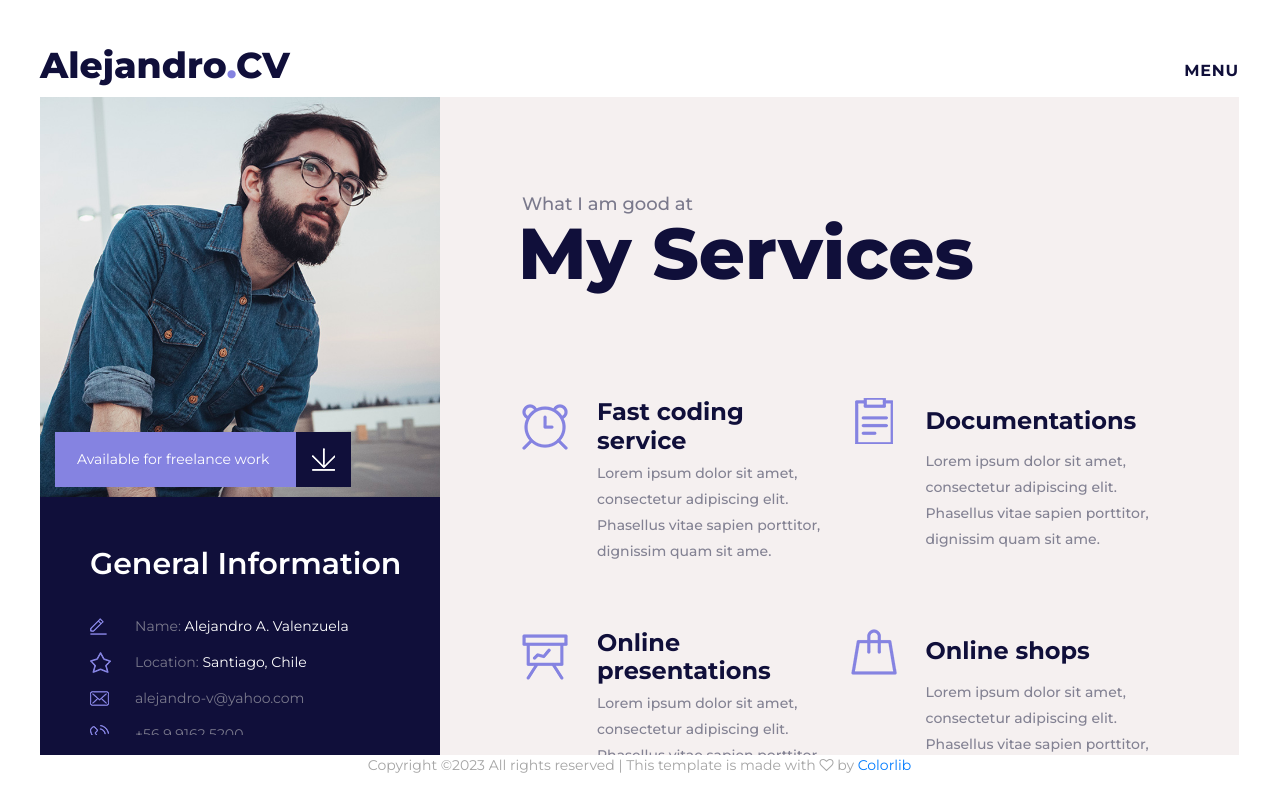
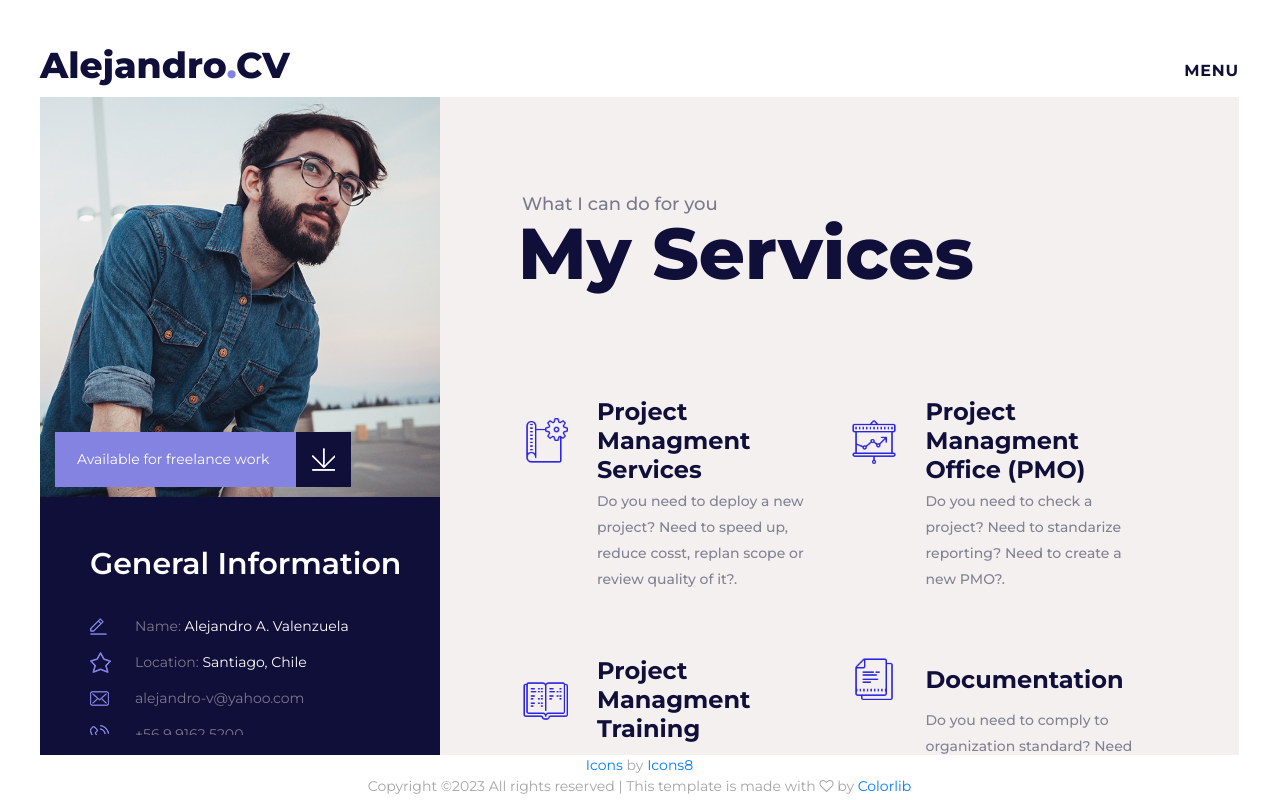
Before and after one commit to aavalenzuela/AlejandroAValenzuela.CV, a plain HTML site: page services.html in a window 1280 px wide. Drawn offline with Linux system fonts and the light colour scheme; some packages are replaced by stand-ins of ours; a script that the page names is missing.

Commit message:
Updaye services and icons

```diff
--- a/services.html
+++ b/services.html
@@ -132,7 +132,7 @@
 
 			<div class="main_content">
 				<div class="main_title_container d-flex flex-column align-items-start justify-content-end">
-					<div class="main_subtitle">What I am good at</div>
+					<div class="main_subtitle">What I can do for you</div>
 					<div class="main_title">My Services</div>
 				</div>
 				<div class="main_content_scroll mCustomScrollbar" data-mcs-theme="minimal-dark">
@@ -145,80 +145,86 @@
 							<!-- Service -->
 							<div class="service">
 								<div class="service_title_container d-flex flex-row align-items-center justify-content-start">
-									<div><div class="service_icon"><img src="images/icon_10.png" alt=""></div></div>
-									<div class="service_title">Fast coding service</div>
+									<div><div class="service_icon"><img src="images/icons8-project-setup-64.png" alt=""></div></div>
+
+									<div class="service_title">Project Managment Services</div>
 								</div>
 								<div class="service_text">
-									<p>Lorem ipsum dolor sit amet, consectetur adipiscing elit. Phasellus vitae sapien porttitor, dignissim quam sit ame.</p>
+									<p>Do you need to deploy a new project? Need to speed up, reduce cosst, replan scope or review quality of it?.</p>
 								</div>
 							</div>
 
 							<!-- Service -->
 							<div class="service">
 								<div class="service_title_container d-flex flex-row align-items-center justify-content-start">
-									<div><div class="service_icon"><img src="images/icon_11.png" alt=""></div></div>
-									<div class="service_title">Documentations</div>
+									<div><div class="service_icon"><img src="images/icons8-statistics-64.png" alt=""></div></div>
+									<div class="service_title">Project Managment Office (PMO)</div>
 								</div>
 								<div class="service_text">
-									<p>Lorem ipsum dolor sit amet, consectetur adipiscing elit. Phasellus vitae sapien porttitor, dignissim quam sit ame.</p>
+									<p>Do you need to check a project? Need to standarize reporting? Need to create a new PMO?.</p>
 								</div>
 							</div>
+
+
 
 							<!-- Service -->
 							<div class="service">
 								<div class="service_title_container d-flex flex-row align-items-center justify-content-start">
-									<div><div class="service_icon"><img src="images/icon_12.png" alt=""></div></div>
-									<div class="service_title">Online presentations</div>
+									<div><div class="service_icon"><img src="images/icons8-study-64.png" alt=""></div></div>
+									<div class="service_title">Project Managment Training</div>
 								</div>
 								<div class="service_text">
-									<p>Lorem ipsum dolor sit amet, consectetur adipiscing elit. Phasellus vitae sapien porttitor, dignissim quam sit ame.</p>
+									<p>Do you need to comply PMI class requirement? Need to advance in your role or carreer?.</p>
 								</div>
 							</div>
+
 
 							<!-- Service -->
 							<div class="service">
 								<div class="service_title_container d-flex flex-row align-items-center justify-content-start">
-									<div><div class="service_icon"><img src="images/icon_13.png" alt=""></div></div>
-									<div class="service_title">Online shops</div>
+									<div><div class="service_icon"><img src="images/icons8-documents-64.png" alt=""></div></div>
+									<div class="service_title">Documentation</div>
 								</div>
 								<div class="service_text">
-									<p>Lorem ipsum dolor sit amet, consectetur adipiscing elit. Phasellus vitae sapien porttitor, dignissim quam sit ame.</p>
+									<p>Do you need to comply to organization standard? Need to create a new ones?.</p>
 								</div>
 							</div>
 
-							<!-- Service -->
+
 							<div class="service">
 								<div class="service_title_container d-flex flex-row align-items-center justify-content-start">
-									<div><div class="service_icon"><img src="images/icon_14.png" alt=""></div></div>
-									<div class="service_title">Video footages</div>
+									<div><div class="service_icon"><img src="images/icons8-job-64.png" alt=""></div></div>
+									<div class="service_title">Technical Advisor</div>
 								</div>
 								<div class="service_text">
-									<p>Lorem ipsum dolor sit amet, consectetur adipiscing elit. Phasellus vitae sapien porttitor, dignissim quam sit ame.</p>
+									<p>Do you need implement projects related with specific software, suit or technology?</p>
+									<ul>
+									  <li>Fleet Managment System: Modukar Mining Dispatch</li>
+									  <li>Osisoft PI System</li>
+									  <li>Machine Learning</li>
+									  <li>C language</li>
+									  <li>Azure</li>
+									  <li>...and more</li>
+									</ul>
 								</div>
 							</div>
 
-							<!-- Service -->
-							<div class="service">
-								<div class="service_title_container d-flex flex-row align-items-center justify-content-start">
-									<div><div class="service_icon"><img src="images/icon_15.png" alt=""></div></div>
-									<div class="service_title">Stock photos</div>
-								</div>
-								<div class="service_text">
-									<p>Lorem ipsum dolor sit amet, consectetur adipiscing elit. Phasellus vitae sapien porttitor, dignissim quam sit ame.</p>
-								</div>
-							</div>
+
 
 						</div>
 
-						<!-- Quote Button -->
+						<!-- Quote Button --
 						<div class="services_button"><a href="#">Ask for a Quote</a></div>
+            <!-- Quote Button end-->
 
 					</div>
 
 				</div>
 			</div>
 		</div>
+
 		<div align='center'>
+		  		<a target="_blank" href="https://icons8.com/icon/47744/documents">Icons</a>  by <a target="_blank" href="https://icons8.com">Icons8</a> </p>
 	<!-- Link back to Colorlib can't be removed. Template is licensed under CC BY 3.0. -->
 Copyright &copy;<script>document.write(new Date().getFullYear());</script> All rights reserved | This template is made with <i class="fa fa-heart-o" aria-hidden="true"></i> by <a href="https://colorlib.com" target="_blank">Colorlib</a>
 <!-- Link back to Colorlib can't be removed. Template is licensed under CC BY 3.0. --></div>
```
Also changed, not shown: images/icons8-documents-64.png (added), images/icons8-job-64.png (added), images/icons8-project-setup-64.png (added), images/icons8-statistics-64.png (added), images/icons8-study-64.png (added).
